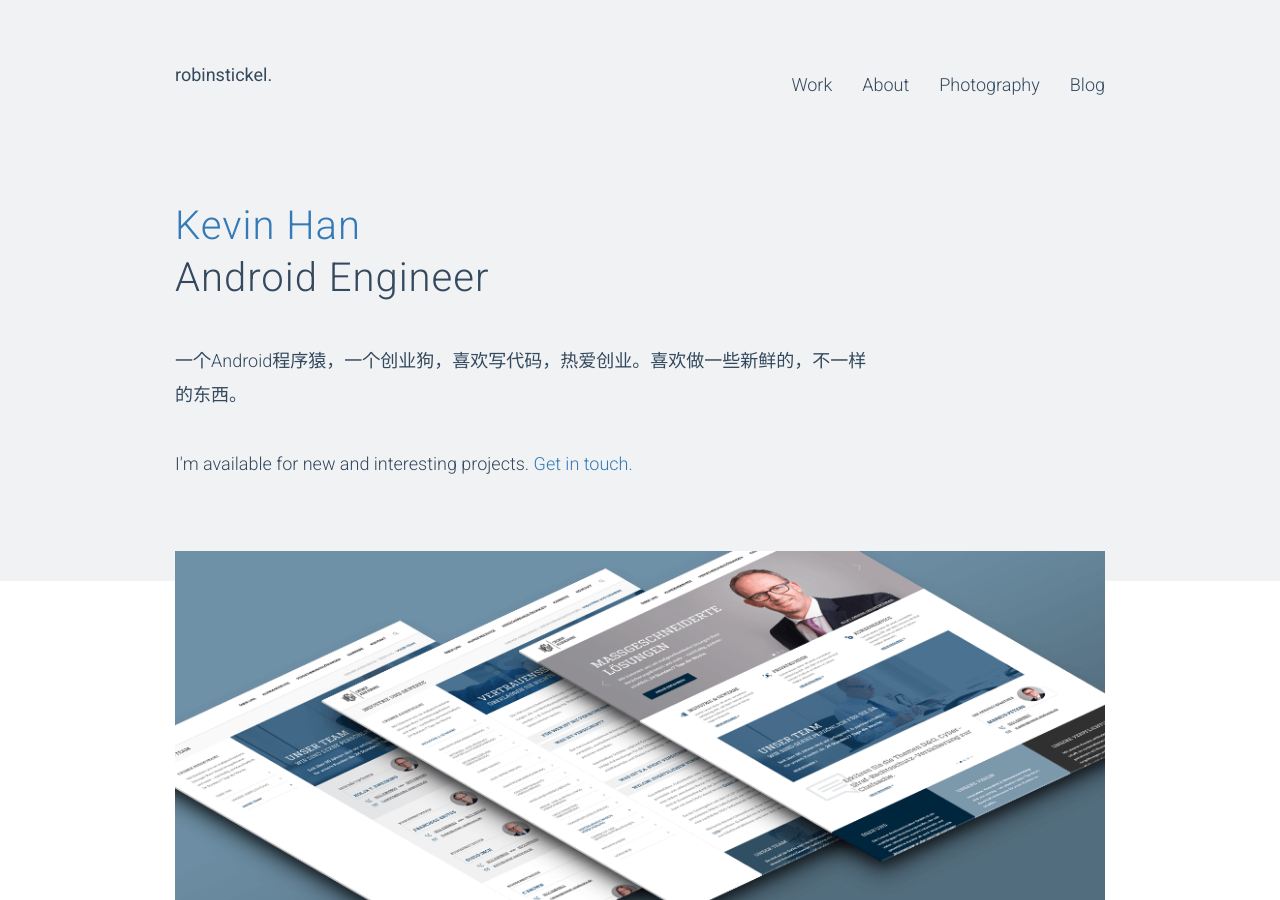
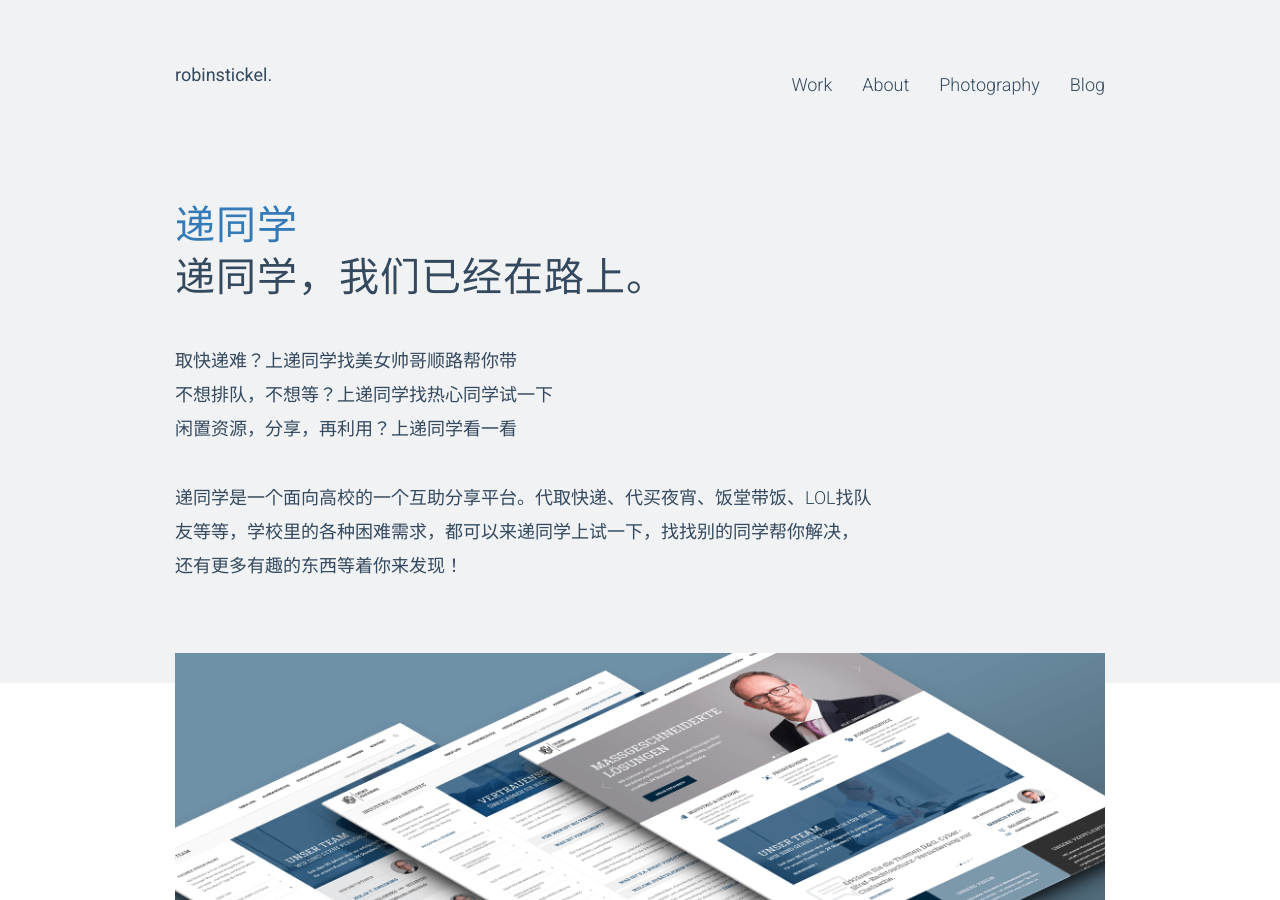
Before and after one commit to Hankay/Hankay.github.io, a Jekyll site: the page built from index.html, in a window 1280 px wide and 900 px high. Built offline with Jekyll 4.4.1, drawn with Linux system fonts in a browser that asks for light colours.

Commit message:
edit to ditongxue

```diff
--- a/index.html
+++ b/index.html
@@ -1,11 +1,11 @@
 ---
 layout: default
-title: Robin Stickel - Interface, Graphic & Web Design
+title: 递同学，高校互助分享平台
 description: Robin Stickel is a young multidisciplinary designer based in Düsseldorf, Germany. His goal is to craft minimal, yet effective visual identities and digital solutions.
 ---
       <header class="subpage-home">
-             <h1><span><a href="/" title="Homepage">Kevin Han</a></span><br>Android Engineer</h1>
-             <p>一个Android程序猿，一个创业狗，喜欢写代码，热爱创业。喜欢做一些新鲜的，不一样的东西。<br><br>I'm available for new and interesting projects. <a href="mailto:hello@robinstickel.com">Get in touch.</a></p>
+             <h1><span><a href="/" title="Homepage">递同学</a></span><br>递同学，我们已经在路上。</h1>
+             <p>取快递难？上递同学找美女帅哥顺路帮你带<br>不想排队，不想等？上递同学找热心同学试一下<br>闲置资源，分享，再利用？上递同学看一看<br><br>递同学是一个面向高校的一个互助分享平台。代取快递、代买夜宵、饭堂带饭、LOL找队友等等，学校里的各种困难需求，都可以来递同学上试一下，找找别的同学帮你解决，还有更多有趣的东西等着你来发现！</p>
       </header>
       </div>
       </div>
```
